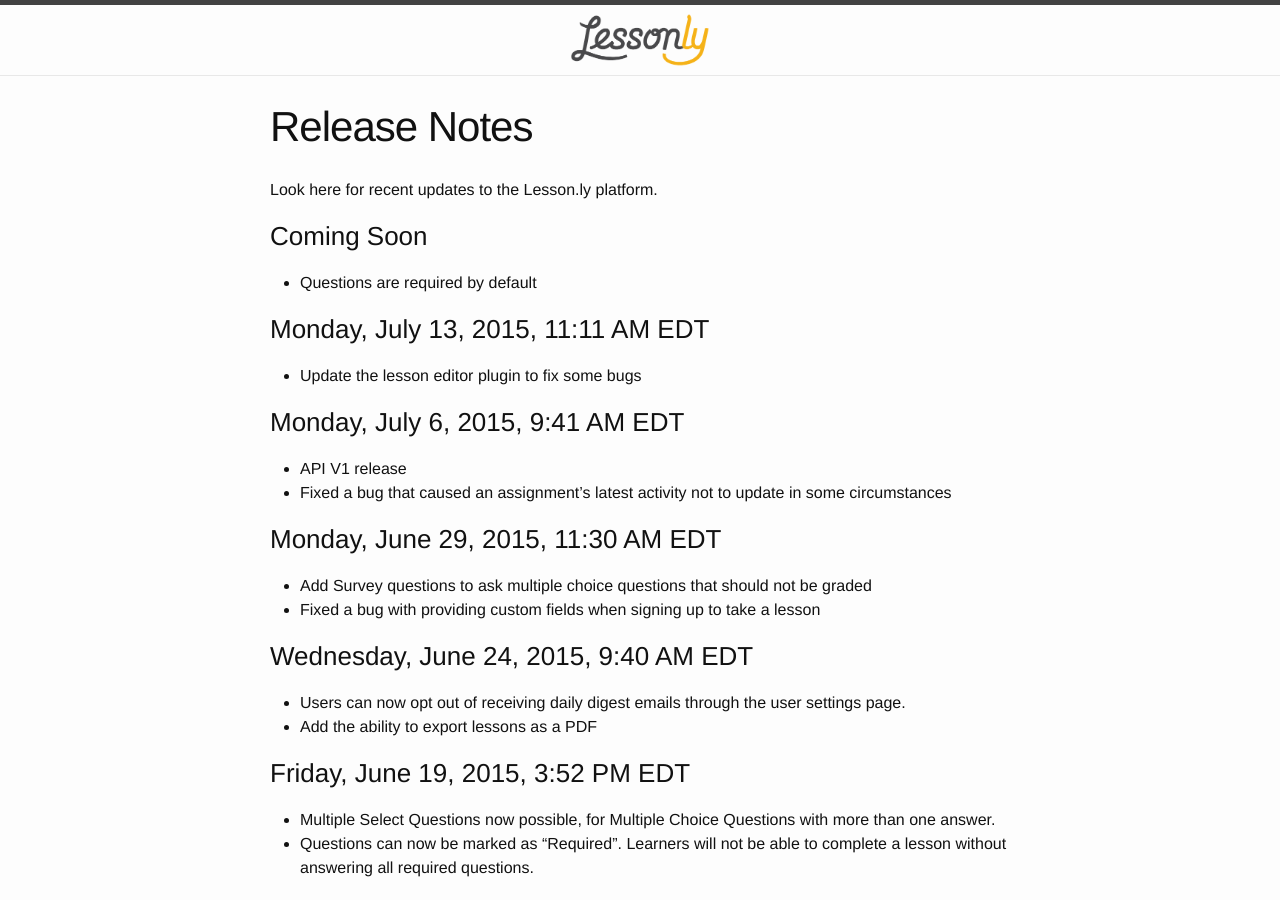
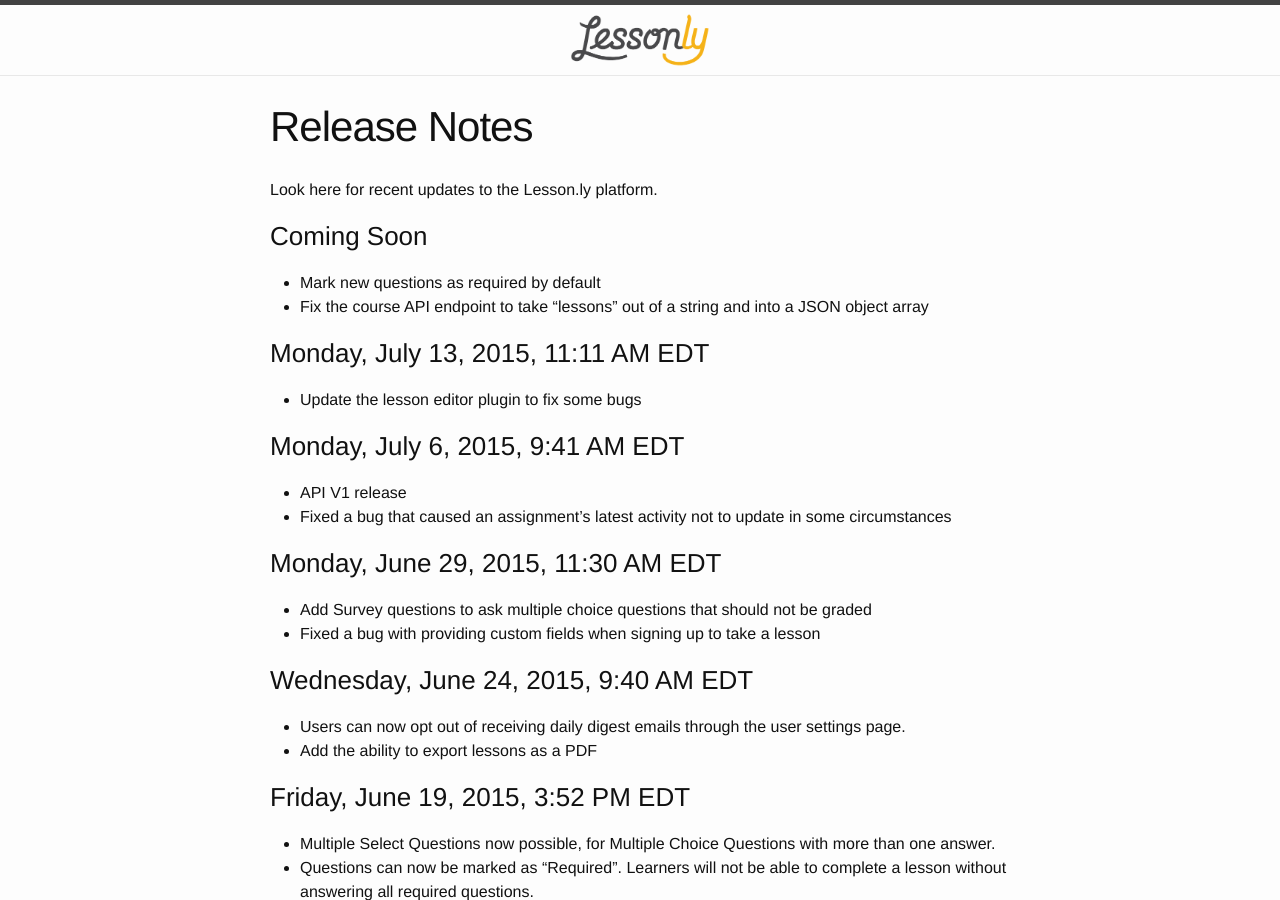
Before and after one commit to isabella232/lessonly.github.io, a Jekyll site: the page built from release-notes.md, in a window 1280 px wide and 900 px high. Built offline with Jekyll 4.4.1, drawn with Linux system fonts in a browser that asks for light colours.

Commit message:
Fix course API endpoint release notes

```diff
--- a/release-notes.md
+++ b/release-notes.md
@@ -8,7 +8,8 @@
 
 ### Coming Soon
 
-- Questions are required by default
+- Mark new questions as required by default
+- Fix the course API endpoint to take "lessons" out of a string and into a JSON object array
 
 ### Monday, July 13, 2015, 11:11 AM EDT
 
```
